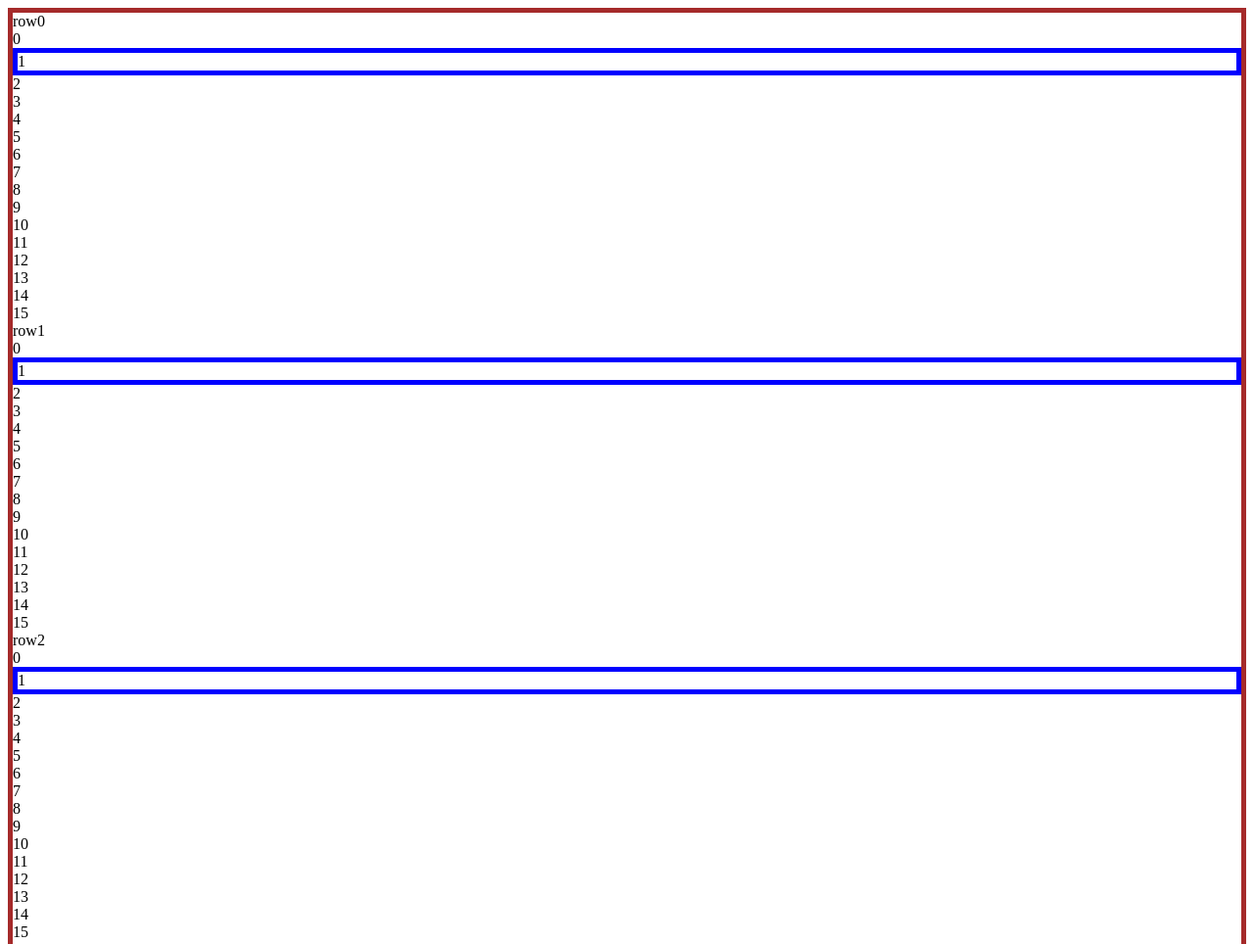
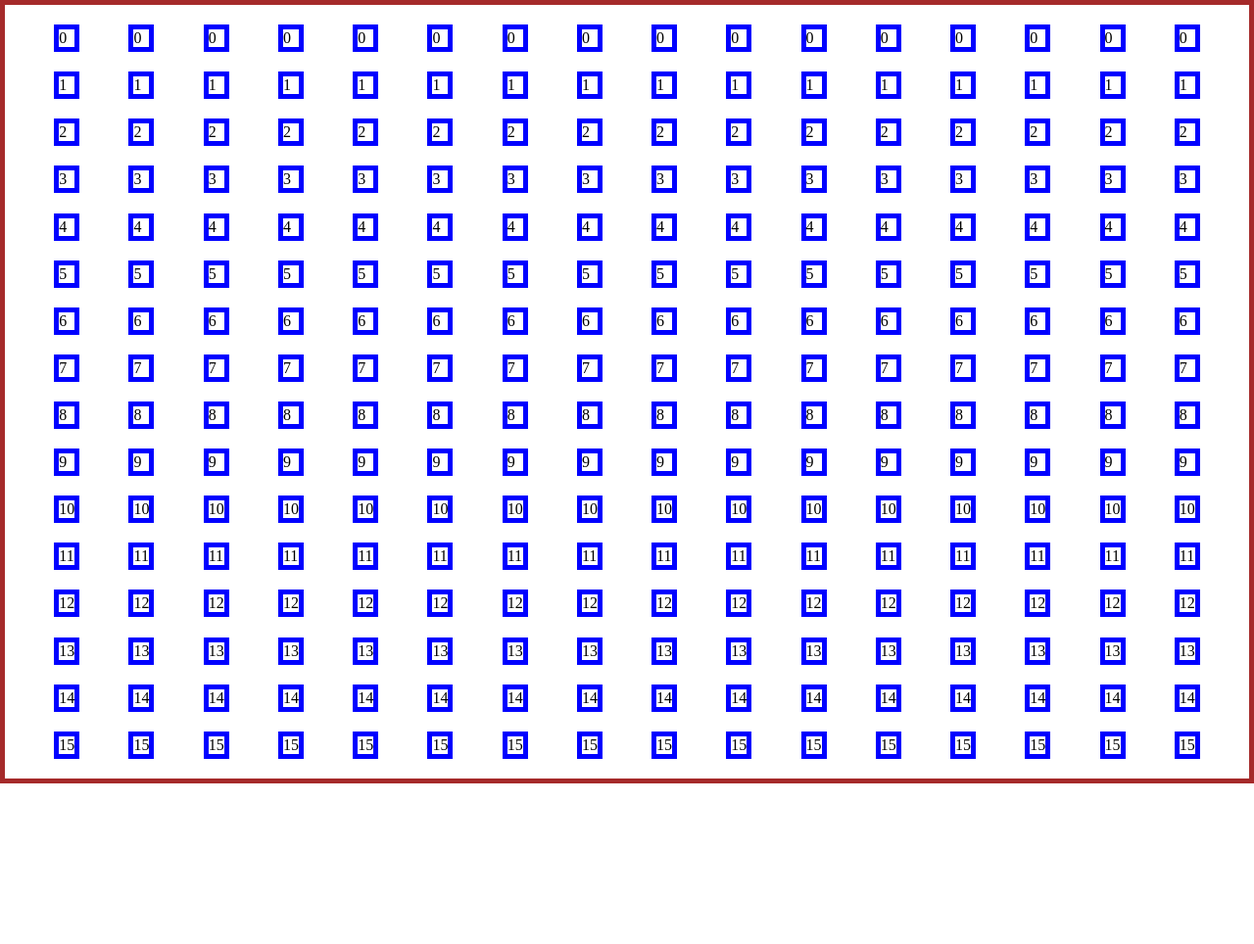
Before and after one commit to scalamoondis/etch-a-sketch, a plain HTML site: page index.html in a window 1280 px wide. Shown: the top 964 px of the page at 98% size. After the commit the page ends 800 px from the top, so only its background shows below. Drawn offline with Linux system fonts and the light colour scheme.

Commit message:
Set up the grid like representation for the divs. Need to create mouse-over event handlers to create the etch-a-sketch like changes to the display. Also, started function for the button that creates a new grid with user input. Need to position the button on the screen.

```diff
--- a/scripter.js
+++ b/scripter.js
@@ -2,11 +2,10 @@ const grid = document.createElement("div");
 grid.classList.add("king_grid");
 for(let i = 0;i < 16;i++) {
     const row = document.createElement("div");
-    row.textContent = "row"+i;
-    row.classList.add("gridrow"+i);
+    row.classList.add("gridrow");
     for(let j = 0;j < 16; j++) {
         const cell = document.createElement("div");
-        cell.classList.add("gridcell"+j);
+        cell.classList.add("gridcell");
         cell.textContent = j;
         row.appendChild(cell);
     };
@@ -14,3 +13,12 @@ for(let i = 0;i < 16;i++) {
 };
 
 document.body.appendChild(grid);
+
+
+function NewGridDetails (numberofcells) {
+    let number = alert("What size grid would you like?")
+
+
+
+
+};
--- a/style.css
+++ b/style.css
@@ -1,12 +1,28 @@
 .king_grid {
 
     border: 5px solid brown;
+    display: flex;
+    justify-content: space-evenly;
+    position: absolute;
+    top: 0%;
+    bottom: 0%;
+    right: 0%;
+    left: 0%;
 
 
 }
 
-.gridcell1 {
+.gridcell {
 
     border: 5px solid blue;
 
 }
+
+.gridrow {
+
+    display: flex;
+    justify-content: space-evenly;
+    flex-direction: column;
+
+
+}
```
Also changed, not shown: index.html (+17 -0 lines).
